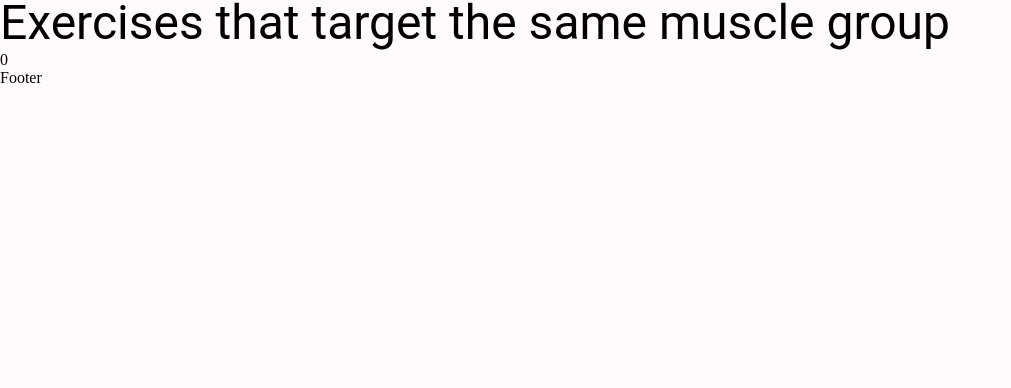
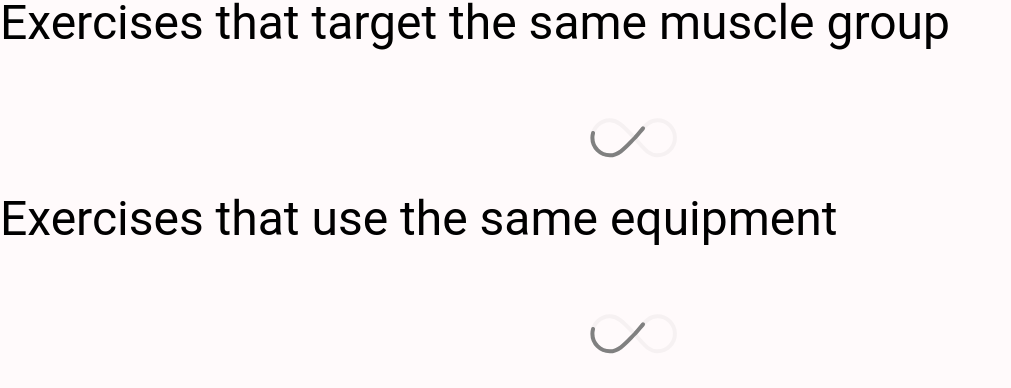
Before and after one commit to soulaichhi/gym-exercises-web-application, a React (Create React App) app: page /exercise/1 in a window 1280 px wide. Shown: the part 989-1377 px from the top of the page, without its empty margins (0-1011 px from the left). Before the commit the page ends 1076 px from the top, so only its background shows below. Built offline with nearby package versions, Linux system fonts and the light colour scheme; no server answers.

Commit message:
Complete Loader component & Fix bugs

```diff
--- a/src/components/HorizontalScrollbar.js
+++ b/src/components/HorizontalScrollbar.js
@@ -8,7 +8,7 @@
 import RightArrowIcon from '../assets/icons/right-arrow.png';
 import LeftArrowIcon from '../assets/icons/left-arrow.png';
 
-
+import ExerciseCard from './ExerciseCard';
 
 const LeftArrow = () => {
     const { scrollPrev } = useContext(VisibilityContext);
@@ -29,7 +29,7 @@
       </Typography>
     );
   };
-const HorizontalScrollbar = ({ data, bodyPart, setBodyPart }) => {
+const HorizontalScrollbar = ({ data, bodyPart, setBodyPart, isBodyParts }) => {
   return (
     <ScrollMenu LeftArrow={LeftArrow} RightArrow={RightArrow}>
         {data.map((item) => (
@@ -39,10 +39,10 @@
                 title={item.id || item}
                 m="0 40px"
             >
-                <BodyPart item={item}
+                {isBodyParts ? <BodyPart item={item}
                     bodyPart={bodyPart}
                     setBodyPart = {setBodyPart}
-                />
+                /> : <ExerciseCard exercise={item} />}
             </Box>
         )
         )}
--- /dev/null
+++ b/src/components/Loader.js
@@ -0,0 +1,14 @@
+import { Stack } from '@mui/material';
+import { InfinitySpin } from 'react-loader-spinner';
+
+
+
+const Loader = () => {
+  return (
+    <Stack direction='row' justifyContent='center' alignItems='center' width='100%'>
+        <InfinitySpin color='gray'/>
+    </Stack>
+  )
+}
+
+export default Loader
--- a/src/components/SearchExercises.js
+++ b/src/components/SearchExercises.js
@@ -84,6 +84,7 @@
       <Box sx={{position: 'relative', width: '100%', p: '20px'}}>
           <HorizontalScrollbar data={bodyParts}
             bodyPart={bodyPart} setBodyPart={setBodyPart}
+            isBodyParts
           />
       </Box>
     </Stack>
--- a/src/components/SimilarExercises.js
+++ b/src/components/SimilarExercises.js
@@ -2,12 +2,20 @@
 
 import HorizontalScrollbar from './HorizontalScrollbar';
 
+import Loader from './Loader';
+
 const SimilarExercises = ({targetMuscleExercises, equipmentExercises}) => {
   return (
     <Box sx={{mt: {lg: '100px', xs: '0'}}}>
-      <Typography variant='h3'>Exercises that target the same muscle group</Typography>
+      <Typography variant='h3' mb={5}>Exercises that target the same muscle group</Typography>
       <Stack direction='row' sx={{p: '2', position: 'relative'}}>
-        {targetMuscleExercises.length && <HorizontalScrollbar data={targetMuscleExercises}/>}
+        {targetMuscleExercises.length ? <HorizontalScrollbar data={targetMuscleExercises}/>
+        : <Loader />}
+      </Stack>
+      <Typography variant='h3' mb={5}>Exercises that use the same equipment</Typography>
+      <Stack direction='row' sx={{p: '2', position: 'relative'}}>
+        {equipmentExercises.length ? <HorizontalScrollbar data={equipmentExercises}/>
+        : <Loader />}
       </Stack>
     </Box>
   )
```
